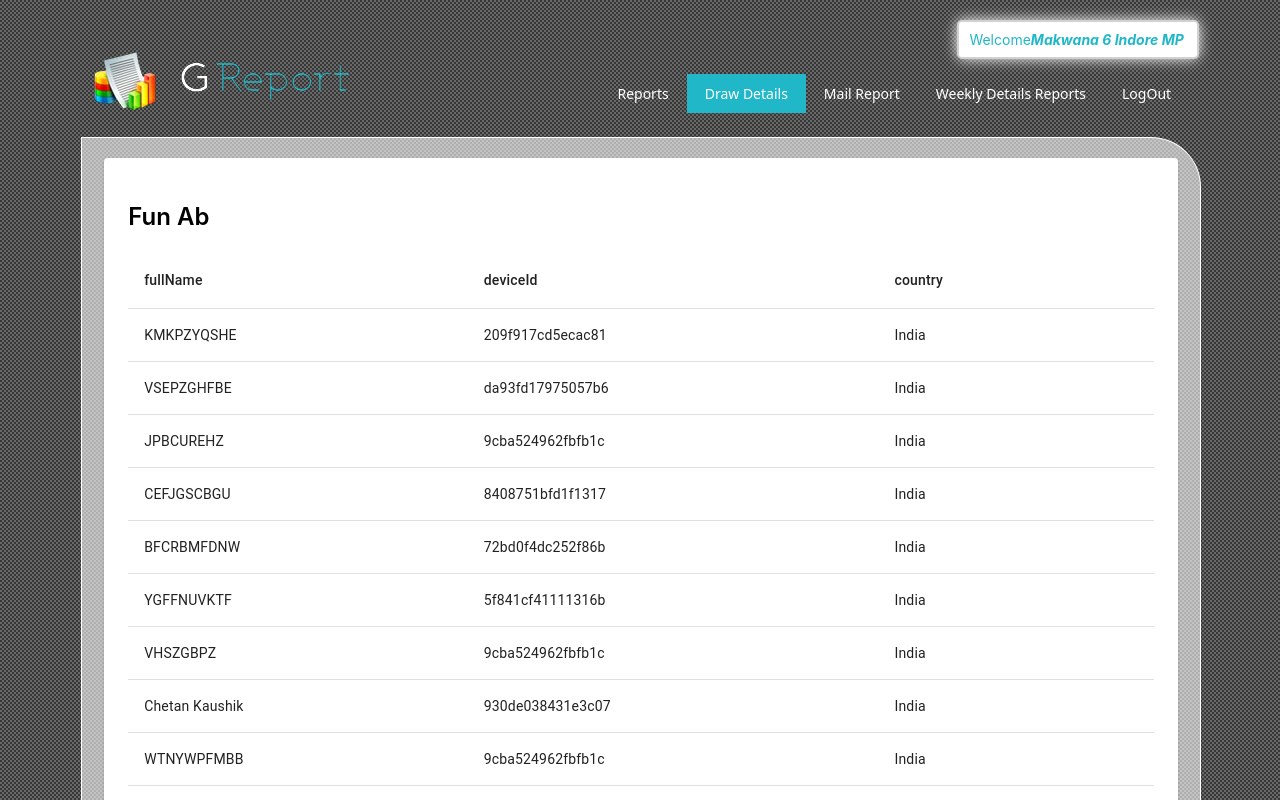
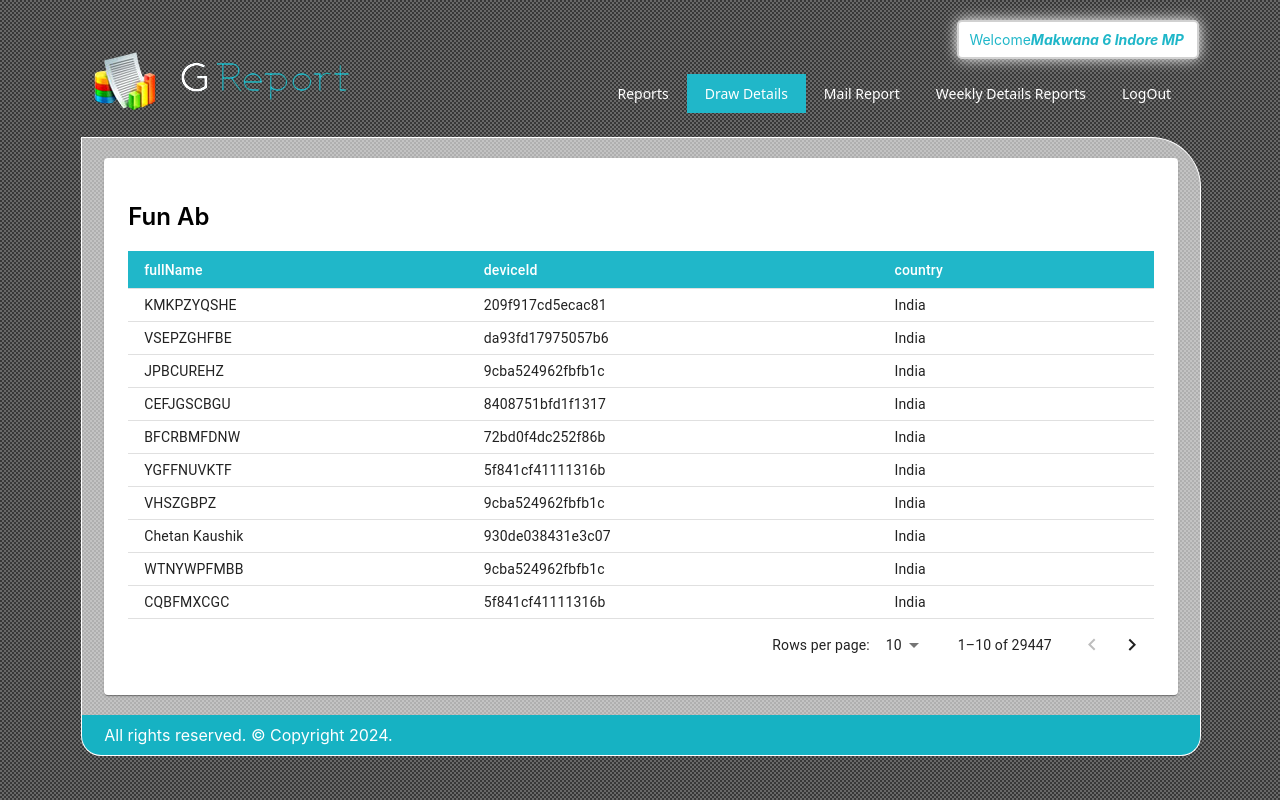
Before and after one commit to jkvaland17/playrep, a React (Create React App) app: page /funab in a window 1280 px wide. Shown: the top 800 px of the page. Built offline with nearby package versions, Linux system fonts and the light colour scheme.

Commit message:
bg color

```diff
--- a/src/hoc/CommonTable/index.jsx
+++ b/src/hoc/CommonTable/index.jsx
@@ -67,7 +67,7 @@ const CustomTable = (props) => {
     };
     return (
       <TableHead>
-        <TableRow>
+        <TableRow sx={{ backgroundColor: '#20b7c9'} }>
           {headCells.map((headCell) => {
             return headCell.type === "hide" ? (
               <th className={"hide_table_th"} />
@@ -76,6 +76,7 @@ const CustomTable = (props) => {
                 key={headCell.id}
                 sortDirection={orderBy === headCell.id ? order : false}
                 className={"table_cell_thead"}
+				sx={{ color: '#fff' }}
               >
                 {headCell.isDisbanding &&
                   (headCell.label === "Action" ||
@@ -166,7 +167,7 @@ const CustomTable = (props) => {
         <Table
           sx={{ minWidth: 750 }}
           aria-labelledby="tableTitle"
-          size={"medium"}
+          size={"small"}
           className="publish_table"
         >
           <EnhancedTableHead
```
